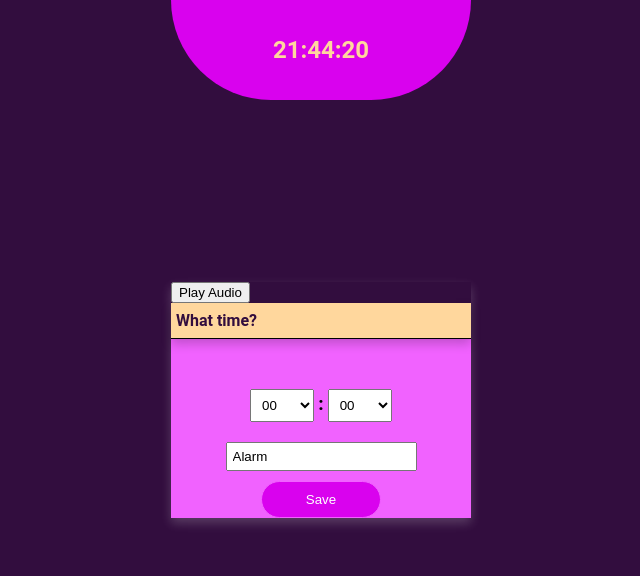
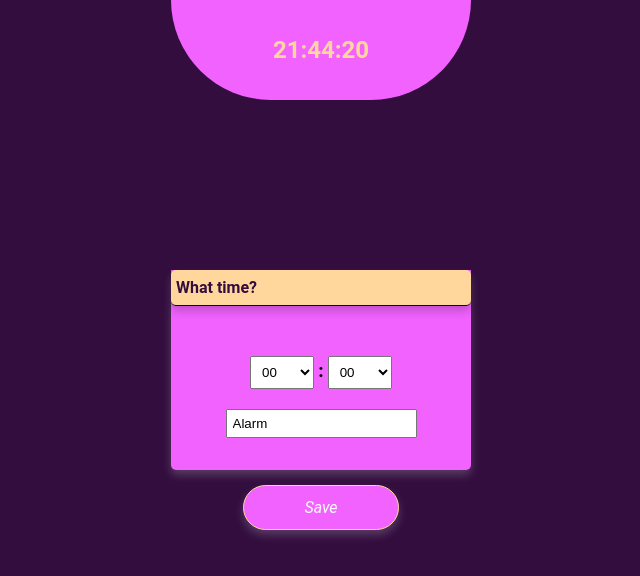
Before and after one commit to kaninjegarn/alarm, a React (Create React App) app: page / in a window 1280 px wide. Shown: the top 576 px of the page, without its empty margins (319-959 px from the left). Built offline with nearby package versions, Linux system fonts and the light colour scheme.

Commit message:
working sound.made alarmlist into final ringing alarm.

```diff
--- a/src/Components/Alarm/Alarm.jsx
+++ b/src/Components/Alarm/Alarm.jsx
@@ -5,8 +5,6 @@ import AlarmList from '../AlarmList/AlarmList';
 import CurrentTime from '../CurrentTime/CurrentTime';
 import { fillArray } from '../../helpers';
 import './alarm.scss';
-
-import Sound from 'react-sound';
 
 const Alarm = () => {
   let shortTimer;
@@ -27,7 +25,7 @@ const Alarm = () => {
     event.preventDefault();
     if( hour !== '' && minute !== '' ) {
       setShowErrorMsg(false);
-      setAlarm(moment().format(`DD.MM.YYYY ${hour}:${minute}`));
+      setAlarm(moment().format(`DD.MM.YYYY ${hour}:${minute}:00`));
       shortTimer = (hour + ":" + minute);
       setAlarmIsSet(true);
       setAwaitingAlarm(true);
@@ -45,66 +43,39 @@ const Alarm = () => {
     setHour(event.target.value);
   }
 
-  function clearAlarm(params) {
-    setShowMsg(false);
-  }
-
   function cancelAlarm(params) {
     setHour('');
     setMinute('');
     setAwaitingAlarm(false);
+    setShowMsg(false);
   }
-
-  // WORKS
-  function play() {
-    // var audio = new Audio('https://interactive-examples.mdn.mozilla.net/media/cc0-audio/t-rex-roar.mp3');
-    var audio = new Audio('/eurodancer.wav');
-    audio.play();
-  }
-  // var t = new Audio('eurodancer.wav');
-  // t.play();
 
   useEffect(() => {
     if(!alarmIsSet) {
+      //! TODO ta bort sen
       console.log("ska inte köras")
     } else {
       const interval = setInterval(() => {
-        console.log(moment().format('DD.MM.YYYY H:mm'), alarm, msg);
-        if (alarm === moment().format('DD.MM.YYYY H:mm')) {
+        console.log(moment().format('DD.MM.YYYY H:mm:ss'), alarm, msg);
+        if (alarm === moment().format('DD.MM.YYYY H:mm:ss')) {
           setShowMsg(true);
-          console.log("ALARM!")
+          //! TODO ta bort sen
+          console.log("ALARM!");
         }
-        // const tempTime = moment().format('DD.MM.YYYY H:mm')
-        // if (moment(moment().format('DD.MM.YYYY H:mm:ss')).isSame(alarm)) {
-        //   console.log("ALARM!")
-        // }
       }, 1000);
       return () => clearInterval(interval);
     }
   }, [alarmIsSet])
 
-  //   < Sound
-  // url = "/eurodancer.wav"
-  // playStatus = { Sound.status.PLAYING }
-  // playFromPosition = { 300 /* in milliseconds */}
-  // onLoading = { this.handleSongLoading }
-  // onPlaying = { this.handleSongPlaying }
-  // onFinishedPlaying = { this.handleSongFinishedPlaying }
-  //   />
   return(
     <>
-
       <CurrentTime />
-      { showMsg &&
-        <AlarmMsg msg={msg} clearAlarm={clearAlarm} />
-      }
-      {
-        awaitingAlarm === true ? (
-          <AlarmList obj={alarmObj} cancelAlarm={cancelAlarm}/>
+      { showMsg && <AlarmMsg msg={msg} cancelAlarm={cancelAlarm} /> }
+      { awaitingAlarm === true ? (
+          <AlarmList obj={alarmObj} cancelAlarm={cancelAlarm} className={showMsg ? 'middle' : 'top'}/>
         ):
         (
           <div className="alarm">
-            <button onClick={play}>Play Audio</button>
             <form onSubmit={handleSubmit}>
               <div className="container">
               <p className="container__title">What time?</p>
@@ -131,8 +102,8 @@ const Alarm = () => {
                   <input type="text" name="msg" value={msg} onChange={(e) => setMsg(e.target.value)} />
                 </div>
               </div>
-              <input className="submit" type="submit" value="Save"/>
             </form>
+            <div className="submit" onClick={handleSubmit}>Save</div>
           </div>
         )
       }
--- a/src/Components/Alarm/alarm.scss
+++ b/src/Components/Alarm/alarm.scss
@@ -14,13 +14,14 @@
 }
 
 .alarm {
-  box-shadow: 0 5px 10px rgba(255, 254, 254, 0.2);
   width: 300px;
 }
 
 form {
+  box-shadow: 0 5px 10px rgba(255, 254, 254, 0.2);
   background: $light_pink;
   min-height: 200px;
+  border-radius: 5px;
 }
 
 .container {
@@ -29,6 +30,7 @@ form {
   min-height: 100px;
 
    &__title {
+    border-radius: 5px;
     border-bottom: 1px solid black;
     padding: 8px 0 8px 5px;
     background: $sepia;
@@ -53,8 +55,6 @@ form {
     padding: 7px;
   }
 
-
-
   &__dots {
     font-size: larger;
     font-weight: 700;
@@ -70,19 +70,22 @@ form {
   }
 
   .submit {
-    margin: 0 auto;
-    border: 1px solid $light_pink;
+    text-align: center;
+    box-shadow: 0 5px 10px rgba(255, 254, 254, 0.2);
+    margin: 15px auto 0 auto;
+    border: 1px solid $sepia;
     border-radius: 25px;
-    padding: 10px;
-    width: 120px;
-    background-color: $dark_pink;
+    padding: 12px;
+    width: 130px;
+    background-color: $light_pink;
     color: white;
     transition: all .3s linear;
     cursor: pointer;
+    font-style: italic;
+    font-size: 16px;
 
     &:hover {
       background: $sepia;
-      border: $sepia;
       color: $dark_pink;
     }
   }
@@ -93,9 +96,7 @@ form {
     color: $sepia;
     font-weight: bold;
 
-    & p {
-      animation: fadein 0.5s;
-    }
+    & p { animation: fadein 0.5s; }
   }
 
   @keyframes fadein {
--- a/src/Components/AlarmList/AlarmList.jsx
+++ b/src/Components/AlarmList/AlarmList.jsx
@@ -1,18 +1,39 @@
 import React from 'react';
 import './AlarmList.scss';
 
-const AlarmList = ({ obj, cancelAlarm }) => {
+const AlarmList = ({ obj, cancelAlarm, className }) => {
   return(
-    <div className="pendingAlarm">
+    <div className={`pendingAlarm ${className}`}>
       <div className="pendingAlarm__container">
         <div className="pendingAlarm__when">
-          <h2>{obj.when}</h2>
-        </div>
-        <div className="pendingAlarm__message">
-         💬 {obj.message}
+          {className === "middle" ? (
+            <>
+              <p>Your alarm is ringing</p>
+              <h2>{obj.when}</h2>
+              <div className="pendingAlarm__message--active">
+                <p>{obj.message}</p>
+              </div>
+            </>
+          ):(
+            <>
+              <h2>{obj.when}</h2>
+              <div className="pendingAlarm__message">
+                💬 {obj.message}
+              </div>
+            </>
+          )
+          }
         </div>
       </div>
-      <div className="pendingAlarm__cancel" onClick={cancelAlarm}>X</div>
+      { className === "middle" ? (
+        <div className="pendingAlarm__reset" onClick={cancelAlarm}>
+          x
+        </div>
+      ):
+      (
+        <div className="pendingAlarm__cancel" onClick={cancelAlarm}><span>❌</span></div>
+      )
+    }
     </div>
   )
 }
--- a/src/Components/AlarmList/AlarmList.scss
+++ b/src/Components/AlarmList/AlarmList.scss
@@ -14,24 +14,49 @@
   height: 80px;
   display: flex;
   justify-content: space-between;
+  transition: 0.5s;
 
   &__when {
     margin: 12px 0 8px 0;
+    color: $sepia;
 
     & h2 {
       font-size: 32px;
     }
   }
 
-  &__message {
+  .message {
 
+    &--active {
+      & p {
+        font-size: 24px;
+      }
+    }
   }
 
   &__cancel {
-    display: flex;
-    flex-direction: column;
-    justify-content: center;
     height: 100%;
     cursor: pointer;
+    position: absolute;
+    top: 0;
+    right: 0;
+    padding: 5px;
   }
 }
+
+.middle {
+  // !TODO FIXA
+  top: 50% !important;
+  left: 50% !important;
+  transform: translate(-50%, -50%) !important;
+  width: 300px;
+  height: 200px;
+  border-radius: 25px;
+  display: flex;
+  justify-content: center;
+
+  h2 {
+    display: flex;
+    font-size: 42px;
+  }
+}
--- a/src/Components/AlarmMsg/AlarmMsg.jsx
+++ b/src/Components/AlarmMsg/AlarmMsg.jsx
@@ -1,12 +1,28 @@
-import React from 'react';
+import React, { useState } from 'react';
+import './AlarmMsg.scss';
+import Sound from 'react-sound';
 
-const AlarmMsg = ({ msg, clearAlarm }) => {
-  var audio = new Audio('/eurodancer.wav');
-  audio.play();
+const AlarmMsg = ({ msg, cancelAlarm }) => {
+  const [startAudio, setStartAudio] = useState(true);
+
+  function handleCancelAlarm() {
+    cancelAlarm();
+    setStartAudio(false);
+  }
+
   return(
-    <div>
-      <h1>{msg}</h1>
-      <button onClick={clearAlarm}>Clear</button>
+    <div className="alarmMsg">
+      {
+        // startAudio &&
+        // <Sound
+        //   url="/eurodancer.wav"
+        //   playStatus={Sound.status.PLAYING}
+        //   playFromPosition={300 /* in milliseconds */}
+        //   volume={50}
+        // />
+      }
+      <h1 className="alarmMsg__title">{msg}</h1>
+      <div className="alarmMsg__cancel" onClick={handleCancelAlarm}>Clear</div>
     </div>
   )
 }
--- /dev/null
+++ b/src/Components/AlarmMsg/AlarmMsg.scss
@@ -0,0 +1,7 @@
+@import '../../rules/variables.scss';
+
+
+
+.alarmMsg {
+  background-color: $light_pink;
+}
--- a/src/Components/CurrentTime/currentTIme.scss
+++ b/src/Components/CurrentTime/currentTIme.scss
@@ -4,10 +4,10 @@
   position: absolute;
   top: 0;
   width: 300px;
-  height: 100px; /* as the half of the width */
-  background-color: $dark_pink;
-  border-bottom-left-radius: 150px;  /* 100px of height + 10px of border */
-  border-bottom-right-radius: 150px; /* 100px of height + 10px of border */
+  height: 100px;
+  background-color: $light_pink;
+  border-bottom-left-radius: 150px;
+  border-bottom-right-radius: 150px;
   align-items: center;
   display: flex;
   justify-content: center;
```
